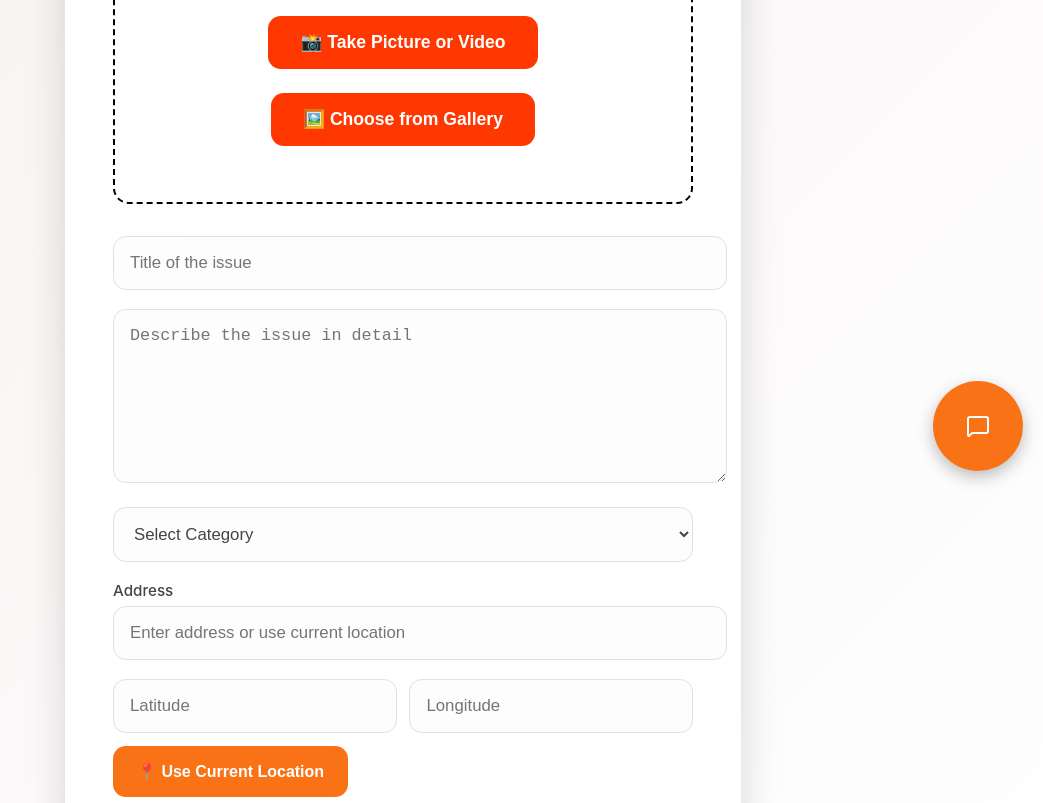
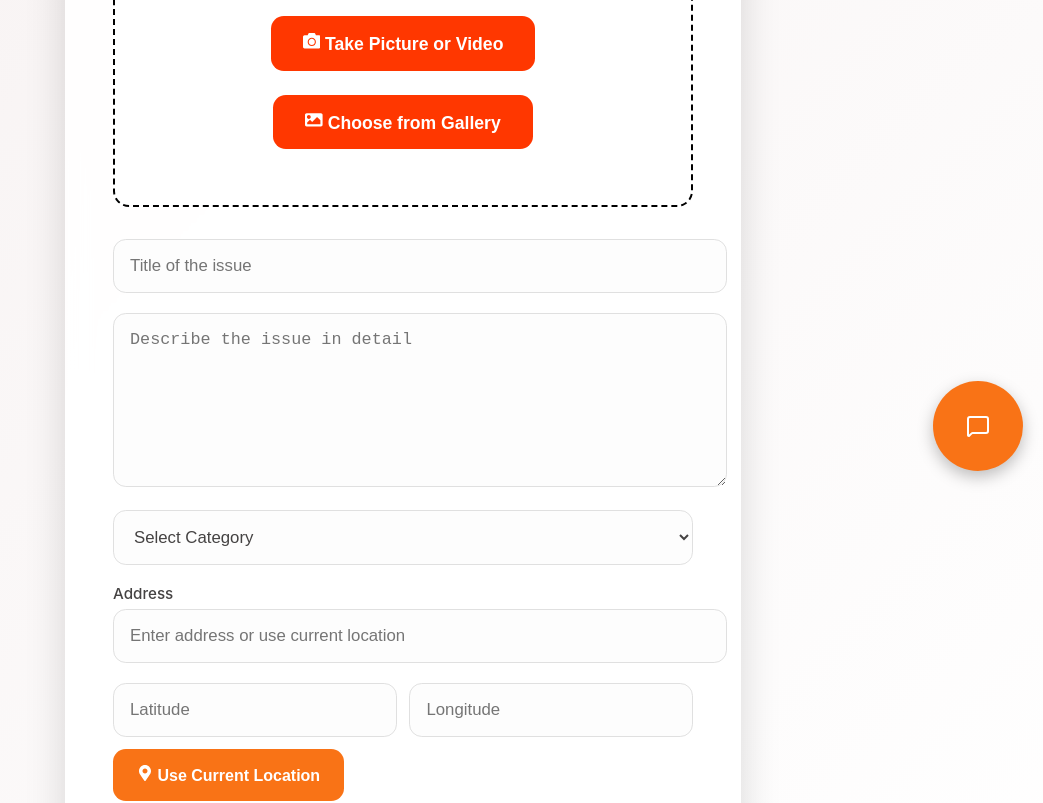
Before and after one commit to SubhashRelangi/RiseVoice, a React (Create React App) app in the folder frontend/: page /raise-complaint in a window 1280 px wide. Shown: the part 309-1112 px from the top of the page, without its empty margins (237-1280 px from the left). Built offline with nearby package versions, Linux system fonts and the light colour scheme.

Commit message:
feat: Replace emojis with react-icons in RaiseComplaintPage.jsx

```diff
--- a/frontend/src/pages/RaiseComplaintPage.jsx
+++ b/frontend/src/pages/RaiseComplaintPage.jsx
@@ -2,6 +2,7 @@ import React, { useState, useRef } from "react";
 import axios from "axios";
 import styles from "./RaiseComplaintPage.module.css";
 import CameraModal from "../Components/CameraModal"; // Import the modal
+import { FaCamera, FaImage, FaMapMarkerAlt } from "react-icons/fa";
 
 const initialFormData = {
   title: "",
@@ -118,7 +119,7 @@ const RaiseComplaint = () => {
 
         <div className={styles.captureSection}>
           <button type="button" onClick={() => setIsCameraOpen(true)} className={styles.takePictureBtn}>
-            📸 Take Picture or Video
+            <FaCamera /> Take Picture or Video
           </button>
           <input
             type="file"
@@ -128,7 +129,7 @@ const RaiseComplaint = () => {
             onChange={handleFileSelect}
           />
           <button type="button" onClick={() => fileInputRef.current.click()} className={styles.takePictureBtn}>
-            🖼️ Choose from Gallery
+            <FaImage /> Choose from Gallery
           </button>
           {previewSrc && (
             <div className={styles.previewContainer}>
@@ -203,7 +204,7 @@ const RaiseComplaint = () => {
             step="any" // Allow decimal input
           />
           <button type="button" onClick={handleAutoLocation} className={styles.useLocationBtn}>
-            📍 Use Current Location
+            <FaMapMarkerAlt /> Use Current Location
           </button>
         </div>
 
```
